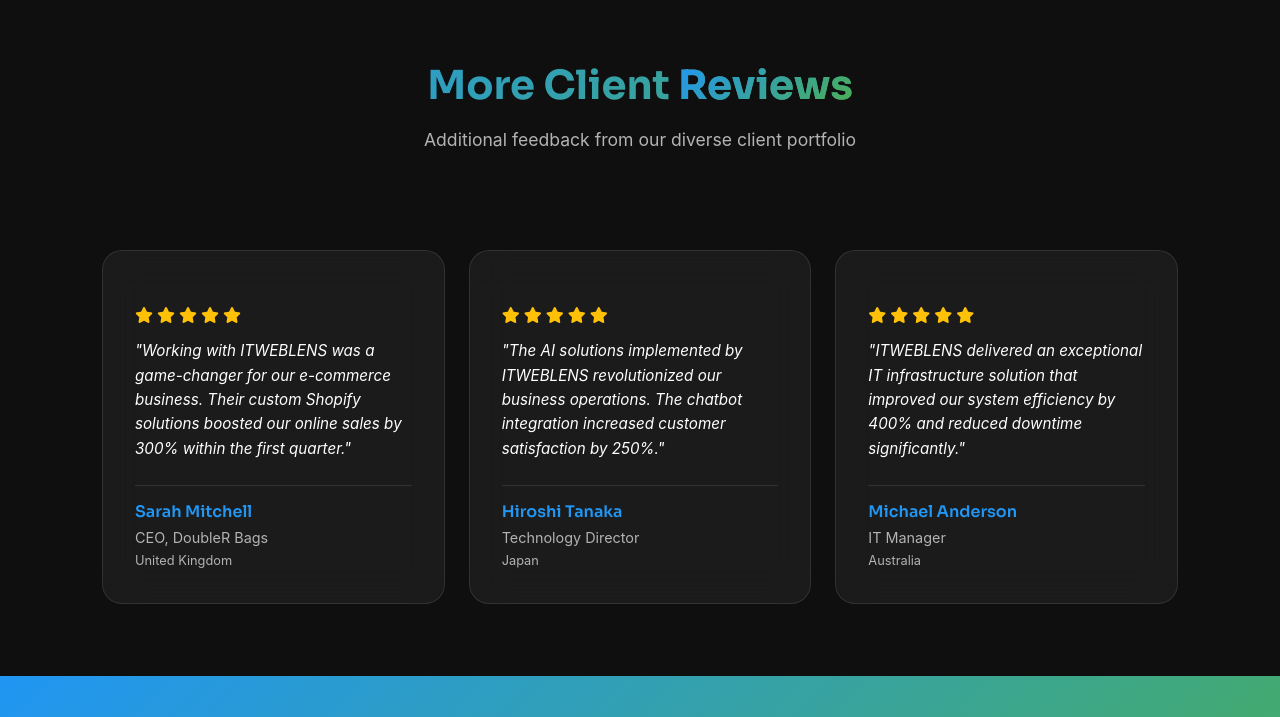
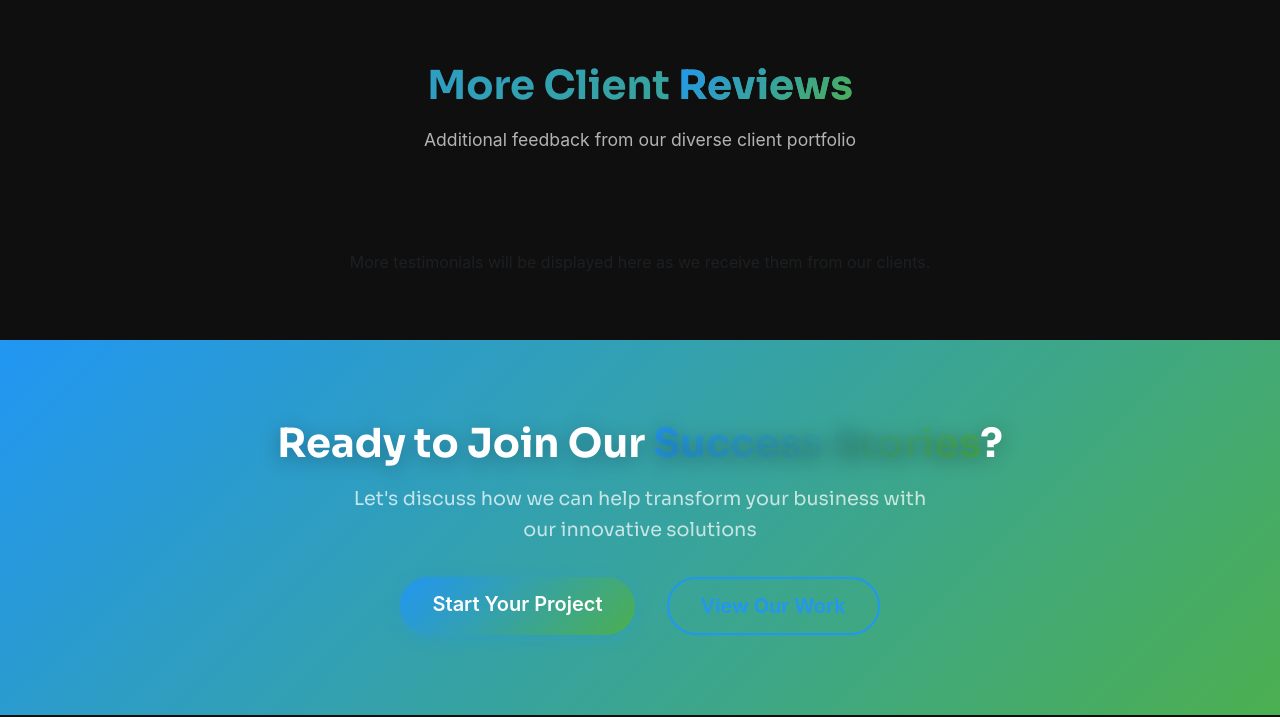
Before and after one commit to adarshtiwari1998/ITWebLens_layout_revamp, a Flask app: page /testimonials in a window 1280 px wide. Shown: the part 2369-3086 px from the top of the page. Run offline with Flask 3, Linux system fonts and the light colour scheme; data that the repository does not hold is empty.

Commit message:
Display dynamic testimonials from a data source
Update the testimonials page to dynamically render client feedback and ratings from a provided data list, replacing hardcoded entries.

Replit-Commit-Author: Agent
Replit-Commit-Session-Id: fe7044e9-d505-4457-b61b-aa4e067265f2
Replit-Commit-Checkpoint-Type: full_checkpoint
Replit-Commit-Screenshot-Url: https://storage.googleapis.com/screenshot-production-us-central1/44f307c1-0743-4146-b09e-6f80b8e9ca36/fe7044e9-d505-4457-b61b-aa4e067265f2/8L0vnh2

```diff
--- a/templates/testimonials.html
+++ b/templates/testimonials.html
@@ -128,71 +128,39 @@
                 <p class="section-subtitle" data-translate="testimonials.more.subtitle">Additional feedback from our diverse client portfolio</p>
             </div>
         </div>
+        {% if testimonials %}
         <div class="row">
-            <div class="col-lg-4 mb-4" data-aos="fade-up" data-aos-delay="100">
+            {% for testimonial in testimonials %}
+            <div class="col-lg-4 mb-4" data-aos="fade-up" data-aos-delay="{{ loop.index * 100 }}">
                 <div class="testimonial-card">
                     <div class="testimonial-content">
                         <div class="stars">
+                            {% for i in range(testimonial.rating) %}
                             <i class="fas fa-star"></i>
-                            <i class="fas fa-star"></i>
-                            <i class="fas fa-star"></i>
-                            <i class="fas fa-star"></i>
-                            <i class="fas fa-star"></i>
+                            {% endfor %}
                         </div>
-                        <p>"Working with ITWEBLENS was a game-changer for our e-commerce business. Their custom Shopify solutions boosted our online sales by 300% within the first quarter."</p>
+                        <p>"{{ testimonial.testimonial_text }}"</p>
                     </div>
                     <div class="testimonial-author">
                         <div class="author-info">
-                            <h6>Sarah Mitchell</h6>
-                            <span>CEO, DoubleR Bags</span>
-                            <small>United Kingdom</small>
+                            <h6>{{ testimonial.client_name }}</h6>
+                            <span>{{ testimonial.client_position }}, {{ testimonial.client_company }}</span>
+                            {% if testimonial.location %}
+                            <small>{{ testimonial.location }}</small>
+                            {% endif %}
                         </div>
                     </div>
                 </div>
             </div>
-            <div class="col-lg-4 mb-4" data-aos="fade-up" data-aos-delay="200">
-                <div class="testimonial-card">
-                    <div class="testimonial-content">
-                        <div class="stars">
-                            <i class="fas fa-star"></i>
-                            <i class="fas fa-star"></i>
-                            <i class="fas fa-star"></i>
-                            <i class="fas fa-star"></i>
-                            <i class="fas fa-star"></i>
-                        </div>
-                        <p>"The AI solutions implemented by ITWEBLENS revolutionized our business operations. The chatbot integration increased customer satisfaction by 250%."</p>
-                    </div>
-                    <div class="testimonial-author">
-                        <div class="author-info">
-                            <h6>Hiroshi Tanaka</h6>
-                            <span>Technology Director</span>
-                            <small>Japan</small>
-                        </div>
-                    </div>
-                </div>
-            </div>
-            <div class="col-lg-4 mb-4" data-aos="fade-up" data-aos-delay="300">
-                <div class="testimonial-card">
-                    <div class="testimonial-content">
-                        <div class="stars">
-                            <i class="fas fa-star"></i>
-                            <i class="fas fa-star"></i>
-                            <i class="fas fa-star"></i>
-                            <i class="fas fa-star"></i>
-                            <i class="fas fa-star"></i>
-                        </div>
-                        <p>"ITWEBLENS delivered an exceptional IT infrastructure solution that improved our system efficiency by 400% and reduced downtime significantly."</p>
-                    </div>
-                    <div class="testimonial-author">
-                        <div class="author-info">
-                            <h6>Michael Anderson</h6>
-                            <span>IT Manager</span>
-                            <small>Australia</small>
-                        </div>
-                    </div>
-                </div>
+            {% endfor %}
+        </div>
+        {% else %}
+        <div class="row">
+            <div class="col-12 text-center">
+                <p class="text-muted">More testimonials will be displayed here as we receive them from our clients.</p>
             </div>
         </div>
+        {% endif %}
     </div>
 </section>
 
```
Also changed, not shown: attached_assets/image_1756149558594.png (added).
